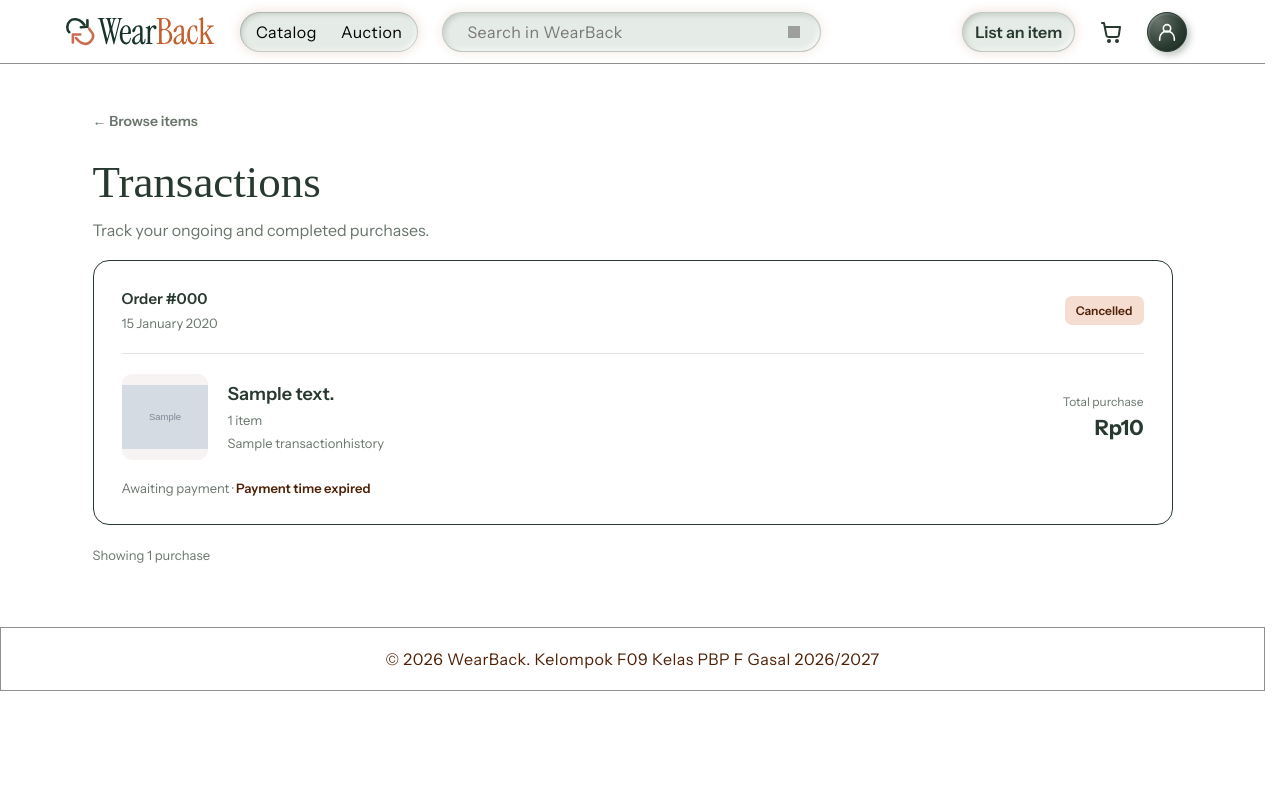
After one commit to F09-PBP-26/WearBack, a Django app: page /transactions/ in a window 1280 px wide. The commit adds this page. Run offline with Django 5.2, Linux system fonts and the light colour scheme; a user stored in the database is signed in; tables that the repository leaves empty hold one stand-in row (values such as "Sample post"); grey boxes marked "Sample" are stand-in pictures; some web fonts are replaced; grey boxes are pictures that could not be loaded.

Commit message:
feat: add transaction pages with css, html, and js

```diff
--- a/config/settings.py
+++ b/config/settings.py
@@ -51,6 +51,7 @@ INSTALLED_APPS = [
     'django.contrib.admin',
     'django.contrib.auth',
     'django.contrib.contenttypes',
+    'django.contrib.humanize',
     'django.contrib.sessions',
     'django.contrib.messages',
     'django.contrib.staticfiles',
--- a/main/urls.py
+++ b/main/urls.py
@@ -11,6 +11,10 @@ urlpatterns = [
     path('register/', views.register, name='register'),
     path('logout/', views.logout, name='logout'),
     path('profile/', views.profile, name='profile'),
+
+    # Transaction
+    path("transactions/", views.transaction_history, name="transaction_history"),
+
     path('sso/login/', views.sso_login, name='sso_login'),
     path('sso/callback/', views.sso_callback, name='sso_callback'),
     path('sso/link/', views.sso_link, name='sso_link'),
--- a/main/views.py
+++ b/main/views.py
@@ -6,11 +6,13 @@ from xml.etree.ElementTree import ParseError
 from cas import CASError
 from django.conf import settings
 from django.contrib.auth import login as auth_login, logout as auth_logout
+from django.contrib.auth.decorators import login_required
 from django.core.exceptions import ImproperlyConfigured, ValidationError
 from django.db import IntegrityError, transaction
 from django.http import JsonResponse
 from django.shortcuts import redirect, render
 from django.urls import reverse
+from django.utils import timezone
 from django.utils.crypto import constant_time_compare
 from django.utils.http import url_has_allowed_host_and_scheme
 from django.views.decorators.cache import never_cache
@@ -20,8 +22,8 @@ from requests import RequestException
 
 from main.auth_utils import throttled
 from main.forms import LoginForm, ProfileForm, RegisterForm
+from main.models import TransactionHistory
 from main.sso import cas_client, resolve_identity
-
 
 def safe_next(request, value):
     if value and url_has_allowed_host_and_scheme(value, {request.get_host()}, require_https=request.is_secure()):
@@ -194,3 +196,16 @@ def sso_callback(request):
     if not link_user:
         auth_login(request, user, backend='django.contrib.auth.backends.ModelBackend')
     return redirect(safe_next(request, destination))
+
+# Transaction
+@login_required
+@never_cache
+def transaction_history(request):
+    now = timezone.now()
+    TransactionHistory.objects.filter(buyer=request.user, status="ongoing", payment_deadline__isnull=False, payment_deadline__lte=now).update(
+            status="cancelled",
+            status_message="Payment time expired",
+            updated_at=now,
+    )
+    transactions = TransactionHistory.objects.filter(buyer=request.user).order_by("-created_at")
+    return render(request, "transactions.html",{**page_context(request),"transactions": transactions,})
--- a/static/css/base.css
+++ b/static/css/base.css
@@ -21,6 +21,7 @@
     --color-name: #1c1b1b;
     --color-status: #caeada;
     --color-status-border: #fcf9f8;
+    --color-muted: #69756b;
 
     /* Font families */
     --font-serif: "Instrument Serif", serif;
--- /dev/null
+++ b/static/css/transactions.css
@@ -0,0 +1,242 @@
+.transaction-history {
+    width: min(1080px, calc(100% - 40px));
+    margin: 46px auto 64px;
+    color: var(--color-primary);
+}
+
+.browse-link {
+    display: inline-block;
+    margin-bottom: 26px;
+    color: var(--color-muted);
+    font-size: 14px;
+    font-weight: 600;
+    text-decoration: none;
+}
+
+.browse-link:hover {
+    text-decoration: underline;
+}
+
+.transaction-header {
+    margin-bottom: var(--space-20);
+}
+
+.transaction-header h1 {
+    margin: 0 0 12px;
+    font-family: var(--font-serif);
+    font-size: var(--fs-title-lg);
+    font-weight: 400;
+}
+
+.transaction-header p {
+    margin: 0;
+    color: var(--color-muted);
+    font-size: var(--fs-body);
+}
+
+.transaction-list {
+    display: grid;
+    gap: 18px;
+}
+
+.transaction-card {
+    padding: 28px;
+    background: var(--color-white);
+    border: 1px solid var(--color-primary);
+    border-radius: var(--radius-card);
+}
+
+.transaction-order-header {
+    display: flex;
+    align-items: center;
+    justify-content: space-between;
+    gap: 16px;
+    padding-bottom: 22px;
+    border-bottom: 1px solid #e1e6df;
+}
+
+.transaction-order-header h2 {
+    margin: 0 0 7px;
+    font-size: 15px;
+    font-weight: 600;
+}
+
+.transaction-order-header p,
+.transaction-item-info p {
+    margin: 0;
+    color: var(--color-muted);
+    font-size: 13px;
+}
+
+.transaction-status {
+    flex-shrink: 0;
+    padding: 7px 11px;
+    border-radius: 7px;
+    font-size: var(--fs-label-sm);
+    font-weight: 600;
+}
+
+.status-ongoing, .status-completed, .status-delivered{
+    color: var(--color-primary);
+    background: var(--color-field);
+}
+
+.status-cancelled {
+    color: var(--color-card-text);
+    background: var(--color-card-inset-light);
+}
+
+.transaction-item {
+    display: flex;
+    align-items: center;
+    gap: 20px;
+    padding: 20px 0;
+}
+
+.transaction-image {
+    display: grid;
+    flex-shrink: 0;
+    width: 86px;
+    height: 86px;
+    place-items: center;
+    overflow: hidden;
+    border-radius: 10px;
+    background: var(--color-search-bg);
+    color: var(--color-muted);
+    font-size: 36px;
+}
+
+.transaction-image img {
+    width: 100%;
+    height: 100%;
+    object-fit: contain;
+}
+
+.transaction-item-info {
+    display: grid;
+    flex: 1;
+    gap: 7px;
+    min-width: 0;
+}
+
+.transaction-item-info h3 {
+    margin: 0;
+    font-size: var(--fs-control);
+    font-weight: 600;
+}
+
+.transaction-total {
+    display: grid;
+    gap: 6px;
+    text-align: right;
+}
+
+.transaction-total span {
+    color: var(--color-muted);
+    font-size: var(--fs-label-sm);
+}
+
+.transaction-total strong {
+    font-size: 21px;
+    white-space: nowrap;
+}
+
+.transaction-card-footer {
+    display: flex;
+    align-items: center;
+    justify-content: space-between;
+    gap: 16px;
+}
+
+.transaction-card-footer p {
+    margin: 0;
+    color: var(--color-muted);
+    font-size: 13px;
+}
+
+.continue-payment, .check-details {
+    padding: 14px 21px;
+    border: 0;
+    border-radius: 9px;
+    background: var(--color-button);
+    color: var(--color-white);
+    font: inherit;
+    font-size: 14px;
+    font-weight: 600;
+    cursor: not-allowed;
+    opacity: 0.7;
+}
+
+.transaction-count {
+    margin-top: 22px;
+    color: var(--color-muted);
+    font-size: 13px;
+}
+
+.transaction-empty {
+    padding: 48px 20px;
+    background: var(--color-white);
+    border: 1px solid var(--color-status-border);
+    border-radius: 12px;
+    text-align: center;
+}
+
+.transaction-empty p {
+    color: var(--color-muted);
+}
+
+.payment-countdown {
+    font-variant-numeric: tabular-nums;
+}
+
+.payment-expired {
+    color: var(--color-card-text);
+    font-weight: 600;
+}
+
+.transaction-history-page .nav-slider {
+    display: none;
+}
+
+@media (max-width: 650px) {
+    .transaction-history {
+        width: calc(100% - 28px);
+        margin-top: 28px;
+    }
+
+    .transaction-header h1 {
+        font-size: var(--fs-title-md);
+    }
+
+    .transaction-card {
+        padding: var(--space-20);
+    }
+
+    .transaction-item {
+        flex-wrap: wrap;
+        gap: 14px;
+    }
+
+    .transaction-image {
+        width: 66px;
+        height: 66px;
+    }
+
+    .transaction-item-info {
+        flex-basis: calc(100% - 90px);
+    }
+
+    .transaction-total {
+        width: 100%;
+        text-align: left;
+    }
+
+    .transaction-card-footer {
+        align-items: flex-start;
+        flex-direction: column;
+    }
+
+    .continue-payment {
+        width: 100%;
+    }
+}
--- /dev/null
+++ b/static/js/transactions.js
@@ -0,0 +1,33 @@
+function updatePaymentCountdowns() {
+    const countdowns = document.querySelectorAll(".payment-countdown");
+
+    countdowns.forEach((element) => {
+        const deadline = new Date(element.dataset.deadline).getTime();
+        const remaining = deadline - Date.now();
+
+        if (Number.isNaN(deadline)) {
+            element.textContent = "Invalid deadline";
+            return;
+        }
+
+        if (remaining <= 0) {
+            element.textContent = "Payment time expired";
+            element.classList.add("payment-expired");
+            return;
+        }
+
+        const hours = Math.floor(remaining / (1000 * 60 * 60));
+        const minutes = Math.floor(
+            (remaining % (1000 * 60 * 60)) / (1000 * 60)
+        );
+        const seconds = Math.floor((remaining % (1000 * 60)) / 1000);
+
+        element.textContent =
+            `${hours.toString().padStart(2, "0")}:` +
+            `${minutes.toString().padStart(2, "0")}:` +
+            `${seconds.toString().padStart(2, "0")} remaining`;
+    });
+}
+
+updatePaymentCountdowns();
+setInterval(updatePaymentCountdowns, 1000);
--- a/templates/base.html
+++ b/templates/base.html
@@ -75,5 +75,6 @@
     {% include 'components/profile-menu.html' %}
   {% endif %}
   <script src="{% static 'js/main.js' %}?v=17"></script>
+  {% block extra_js %}{% endblock extra_js %}
 </body>
 </html>
--- /dev/null
+++ b/templates/transactions.html
@@ -0,0 +1,130 @@
+{% extends 'base.html' %}
+{% load static %}
+{% load humanize %}
+
+{% block title %}Transactions | WearBack{% endblock title %}
+{% block body_class %}catalog-page transaction-history-page{% endblock body_class %}
+{% block search_placeholder %}Search in WearBack{% endblock search_placeholder %}
+
+{% block page_css %}
+<link rel="stylesheet" href="{% static 'css/transactions.css' %}">
+<link rel="stylesheet" href="{% static 'css/style.css' %}">
+{% endblock page_css %}
+
+{% block nav_links %}
+{% include 'components/guest-nav.html' with active_page='transactions' %}
+{% endblock nav_links %}
+
+{% block content %}
+<main class="transaction-history">
+    <a class="browse-link" href="{% url 'main:show_main' %}"> ← Browse items </a>
+
+    <header class="transaction-header">
+        <h1>Transactions</h1>
+        <p>Track your ongoing and completed purchases.</p>
+    </header>
+
+    <section class="transaction-list" aria-label="Your transactions">
+        {% for transaction in transactions %}
+        <article class="transaction-card">
+            <header class="transaction-order-header">
+                <div>
+                    <h2>Order #{{ transaction.order_number|default:transaction.pk }}</h2>
+                    <p>{{ transaction.created_at|date:"j F Y" }}</p>
+                </div>
+
+                {% if transaction.status == "completed" %}
+                    <span class="transaction-status status-completed">
+                        ✓ Completed
+                    </span>
+                {% elif transaction.status == "delivered" %}
+                    <span class="transaction-status status-delivered">
+                        ✓ Delivered
+                    </span>
+                {% elif transaction.status == "cancelled" %}
+                    <span class="transaction-status status-cancelled">
+                        Cancelled
+                    </span>
+                {% else %}
+                    <span class="transaction-status status-ongoing">
+                        ● Ongoing
+                    </span>
+                {% endif %}
+            </header>
+
+            <div class="transaction-item">
+                <div class="transaction-image">
+                    {% if transaction.item_image_url %}
+                    <img src="{{ transaction.item_image_url }}" alt="{{ transaction.item_name }}">
+                    {% else %}
+                    <span aria-hidden="true">◇</span>
+                    {% endif %}
+                </div>
+
+                <div class="transaction-item-info">
+                    <h3>{{ transaction.item_summary|default:transaction.item_name }}</h3>
+                    <p>
+                        {{ transaction.item_count }}
+                        item{% if transaction.item_count != 1 %}s{% endif %}
+                    </p>
+                    {% if transaction.seller_name %}
+                    <p>{{ transaction.seller_name }}</p>
+                    {% endif %}
+                </div>
+
+                <div class="transaction-total">
+                    <span>Total purchase</span>
+                    <strong>Rp{{ transaction.price|intcomma }}</strong>
+                </div>
+            </div>
+
+            <div class="transaction-card-footer">
+                <p>
+                    {% if transaction.status == "ongoing" %}
+                        Awaiting payment
+                        {% if transaction.payment_deadline %}
+                            · <span class="payment-countdown" data-deadline="{{ transaction.payment_deadline|date:'c' }}">Calculating...</span>
+                        {% endif %}
+                    {% elif transaction.status == "completed" %}
+                        Purchase completed
+                    {% elif transaction.status == "delivered" %}
+                        Item delivered
+                    {% elif transaction.status == "cancelled" %}
+                        {% if transaction.status_message == "Payment time expired" %}
+                            Awaiting payment · <span class="payment-expired">Payment time expired</span>
+                        {% else %}
+                            This transaction was cancelled
+                        {% endif %}
+                    {% else %}
+                        {{ transaction.status_message|default:"Transaction in progress" }}
+                    {% endif %}
+                </p>
+
+                {% if transaction.status == "ongoing" %}
+                <button class="continue-payment" type="button" onclick="alert('Payment feature is coming soon!')">
+                    Continue payment
+                </button>
+                {% elif transaction.status == "delivered" %}
+                <button class="check-details" type="button" onclick="alert('Review feature is coming soon!')">
+                    Check details
+                </button>
+                {% endif %}
+            </div>
+        </article>
+        {% empty %}
+        <div class="transaction-empty">
+            <h2>No transactions yet</h2>
+            <p>Your purchases will appear here.</p>
+            <a href="{% url 'main:show_main' %}">Browse items</a>
+        </div>
+        {% endfor %}
+    </section>
+
+    <p class="transaction-count">
+        Showing {{ transactions|length }}
+        purchase{% if transactions|length != 1 %}s{% endif %}
+    </p>
+</main>
+
+{% block extra_js %} <script src="{% static 'js/transactions.js' %}" defer></script> {% endblock extra_js %}
+{% endblock content %}
```
Also changed, not shown: main/models.py (+31 -0 lines), main/migrations/0005_transactionhistory.py (added), main/migrations/0006_transactionhistory_item_count_and_more.py (added), main/migrations/0007_transactionhistory_payment_deadline.py (added), main/migrations/0008_alter_transactionhistory_status.py (added), main/migrations/0009_alter_transactionhistory_price.py (added), main/migrations/0010_alter_transactionhistory_price.py (added).
